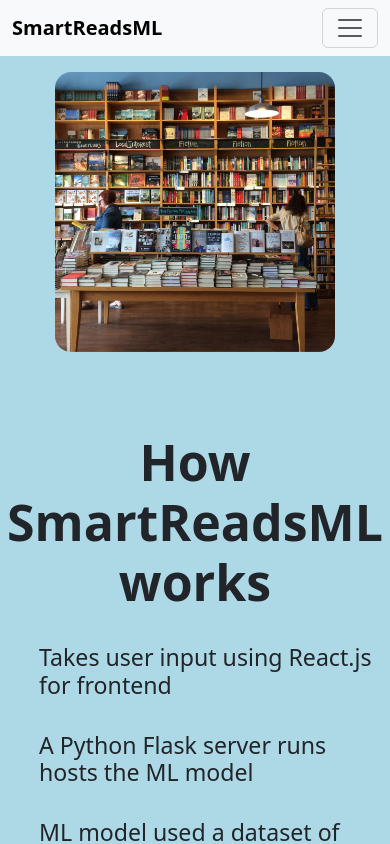
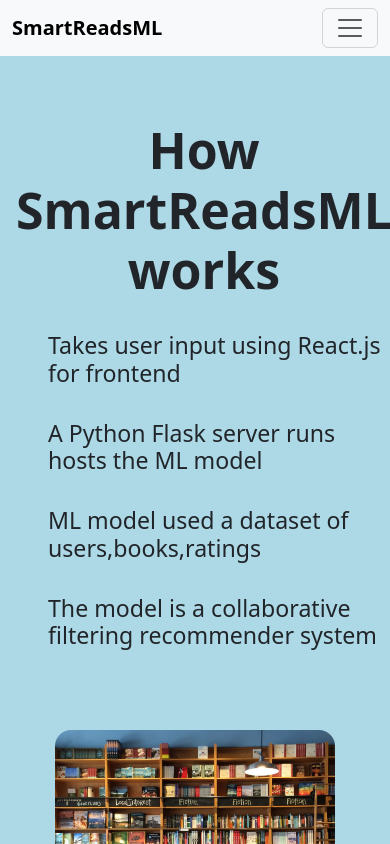
Before and after one commit to adavilalith/SmartReadsML, a React (Create React App) app in the folder frontend/: page / in a window 390 px wide. Shown: the top 844 px of the page. Built offline with nearby package versions, Linux system fonts and the light colour scheme; no server answers.

Commit message:
chaning image to come after text on mobile view

```diff
--- a/frontend/src/pages/Home.css
+++ b/frontend/src/pages/Home.css
@@ -18,8 +18,7 @@
 }
 @media (width<900px){
     .hero{
-        flex-direction: column-reverse;
-        flex-wrap: nowrap;
+        flex-wrap: wrap;
         align-items: center;
         text-align: center;
     }
@@ -30,6 +29,7 @@
         width: 80%;
         padding: 1rem 1rem;
         border-radius: 2rem;
+        margin:auto;
     }
 
     .herotext>#title{
```
